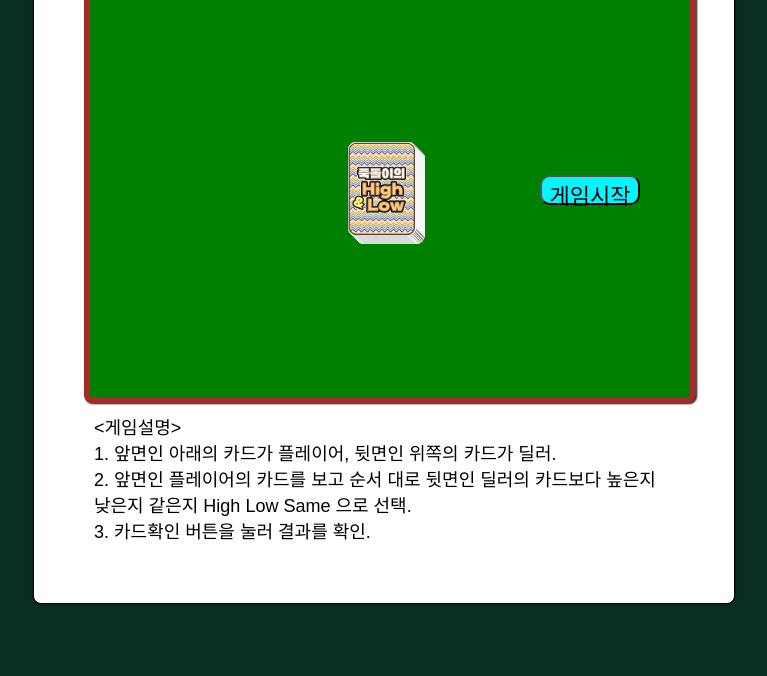
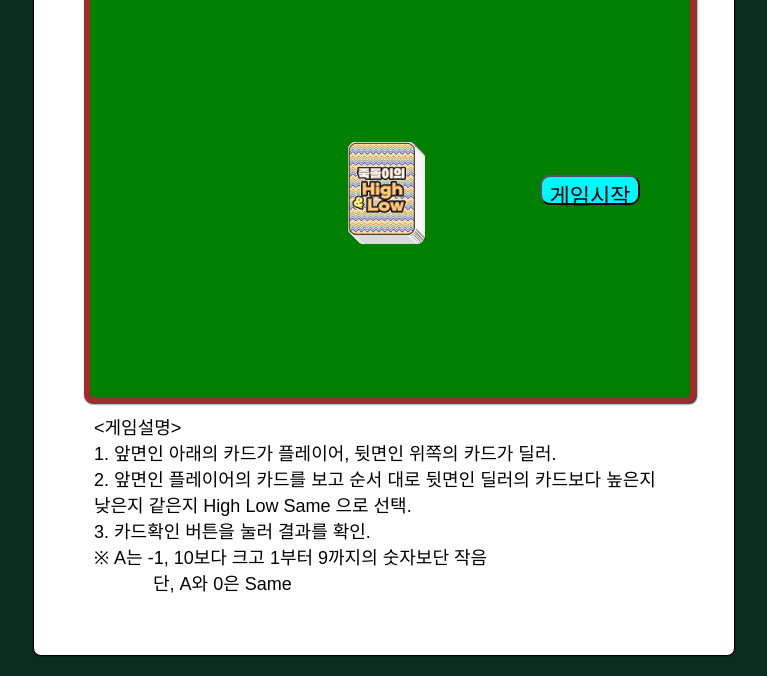
Before and after one commit to yunrang2/Jukdolhighlow, a plain HTML site: page index.html in a window 1280 px wide. Shown: the part 187-863 px from the top of the page, without its empty margins (256-1023 px from the left). Before the commit the page ends 811 px from the top, so only its background shows below. Drawn offline with Linux system fonts and the light colour scheme; a web font is replaced by a local one.

Commit message:
Update index.html

```diff
--- a/index.html
+++ b/index.html
@@ -55,6 +55,9 @@
 			1. 앞면인 아래의 카드가 플레이어, 뒷면인 위쪽의 카드가 딜러.<br>
 			2. 앞면인 플레이어의 카드를 보고 순서 대로 뒷면인 딜러의 카드보다 높은지 낮은지 같은지 High Low Same 으로 선택.<br>
 			3. 카드확인 버튼을 눌러 결과를 확인.<br>
+
+			※ A는 -1, 10보다 크고 1부터 9까지의 숫자보단 작음<br>
+　　			　단, A와 0은 Same
 		<!-- load this at the bottom so the #card-table element exists -->
 		<script src="deckType.js"></script>
 		<script src="cards.js"></script>
```
